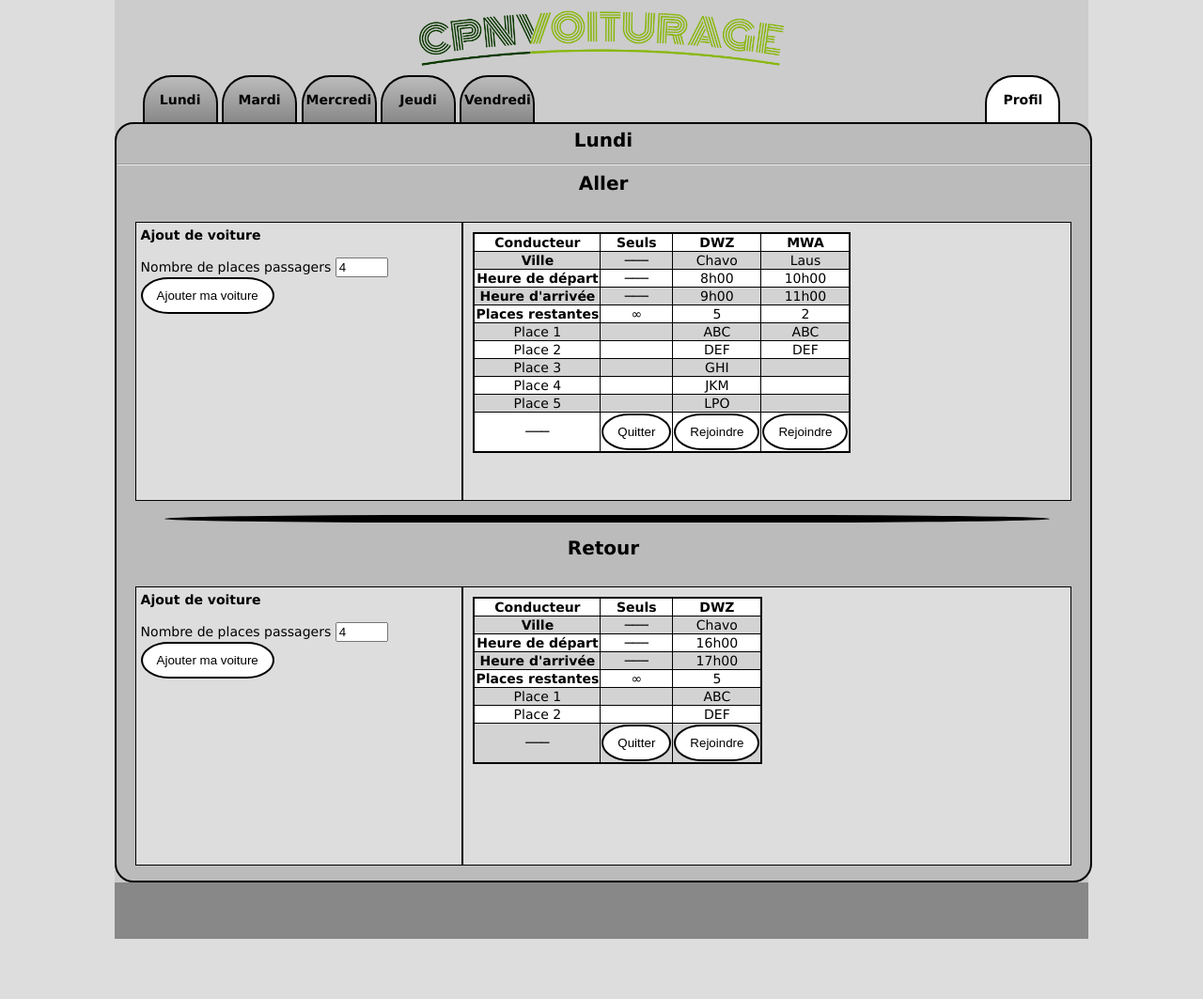
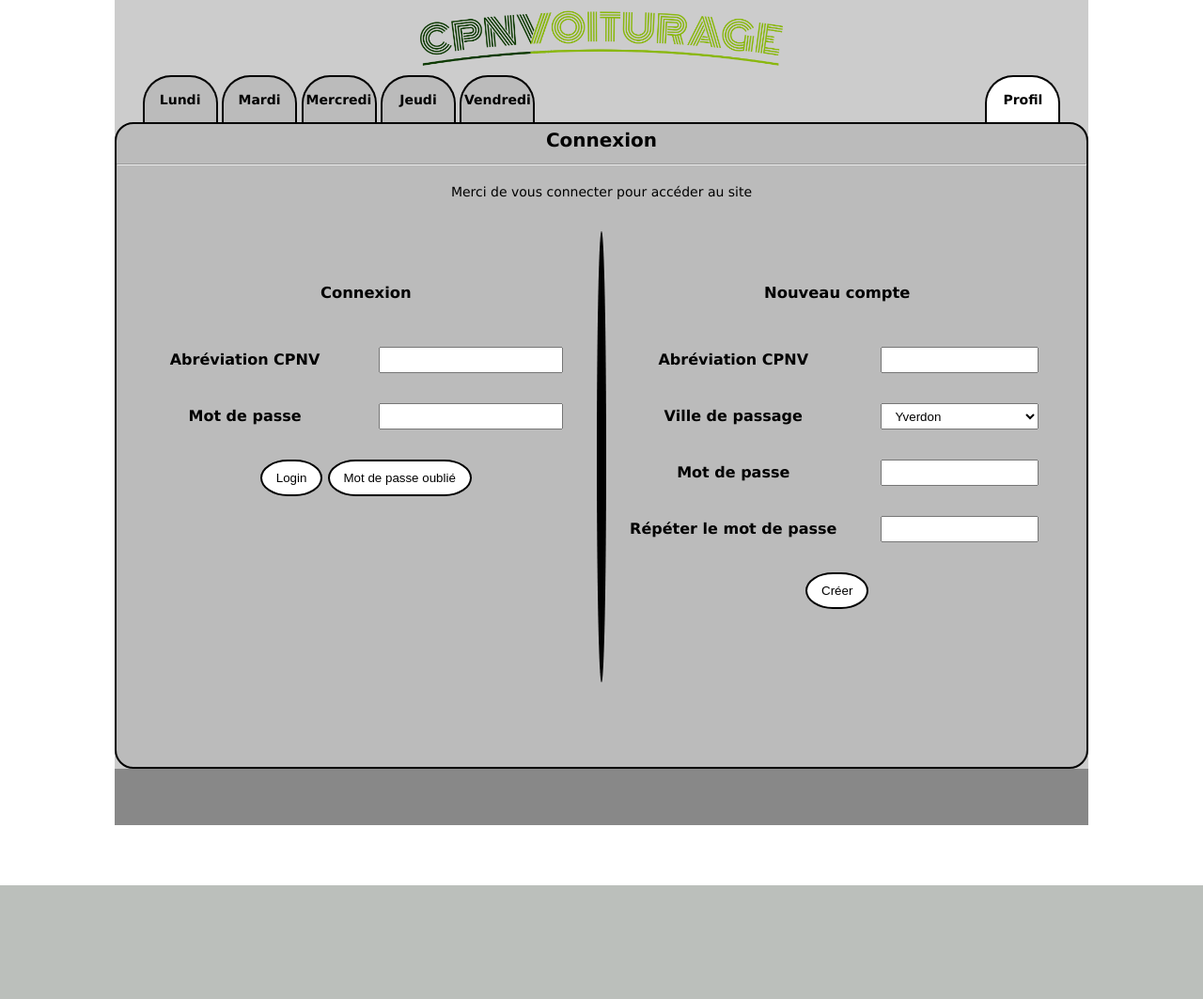
Before and after one commit to Jerome-JJT/CPNVoiturage, a PHP site: page / in a window 1280 px wide. Shown: the whole page at 94% size. After the commit the page ends 942 px from the top, so only its background shows below. Run offline with PHP 8.4, Linux system fonts and the light colour scheme; data that the repository does not hold is empty.

Commit message:
Finition des rêquetes et du css

```diff
--- a/Site/controler/views.php
+++ b/Site/controler/views.php
@@ -1,9 +1,9 @@
 <?php
 
 
-function displayHome()
+function displayLogin()
 {
-  require("view/home.php");
+  require("view/login.php");
 }
 
 function displayView()
--- a/Site/index.php
+++ b/Site/index.php
@@ -10,8 +10,8 @@ if(isset($_GET["page"]))
 {
   switch($_GET["page"])
   {
-    case "home":
-      displayHome();
+    case "login":
+      displayLogin();
       break;
 
     case "view":
@@ -23,11 +23,11 @@ if(isset($_GET["page"]))
       break;
 
     default:
-      displayView();
+      displayLogin();
 
   }
 }
 else
 {
-  displayView();
+  displayLogin();
 }
--- a/Site/view/cars.php
+++ b/Site/view/cars.php
@@ -53,8 +53,8 @@ $cars = array(
         )
       )
     )
+
   )
-
 );
 
 ?>
@@ -66,6 +66,7 @@ $cars = array(
     <strong>Aller</strong>
   </div>
 
+  <div>
     <div class="travelCase" style="width: 35%">
       <strong>Ajout de voiture</strong><br><br>
 
@@ -154,6 +155,7 @@ $cars = array(
           <?php endforeach ?>
         </tr>
       </table>
+    </div>
   </div>
 </div>
 
--- a/Site/view/gabarit.php
+++ b/Site/view/gabarit.php
@@ -3,6 +3,7 @@
     <link rel="stylesheet" href="view/styles/styles.css">
     <link rel="stylesheet" href="view/styles/cars.css">
     <link rel="stylesheet" href="view/styles/login.css">
+    <link rel="stylesheet" href="view/styles/profil.css">
 
     <title><?= $title != null ? $title : "CPNVoiturage" ?></title>
   </head>
@@ -13,7 +14,9 @@
       <div id="content">
         <div id="title" style="height: 80px">
           <!--<h2>CPNVoiturage</h2>-->
-          <img style="height:80px" src="view/images/PourGG.png">
+          <a href="/">
+            <img src="view/images/PourGG.png">
+          </a>
         </div>
 
 
--- a/Site/view/home.php
+++ b/Site/view/login.php
@@ -12,7 +12,7 @@ $pageTitle = "Connexion";
 
 <div id="login-page">
   <p style="text-align:center">
-    Merci de vous connecter...
+    Merci de vous connecter pour accéder au site
   </p>
 
   <div class="login-block">
--- a/Site/view/styles/cars.css
+++ b/Site/view/styles/cars.css
@@ -20,6 +20,8 @@
 }
 
 .carTable {
+  min-width: 400px;
+
   margin: 5px;
   border: 2px solid black;
 
--- a/Site/view/styles/login.css
+++ b/Site/view/styles/login.css
@@ -5,6 +5,13 @@
   margin: 20px;
 }
 
+@media (max-width: 800px)
+{
+  #login-page
+  {
+    margin: 20px 5px;
+  }
+}
 
 #login-page h3 {
   text-align: center;
@@ -20,6 +27,7 @@
 
 .login-table input, .login-table select {
   width: 80%;
+  min-width: 120px;
   height: 28px;
 }
 
@@ -30,12 +38,12 @@
   display:inline-block;
   vertical-align:top;
 
-  margin-top: 100px;
+  margin-top: 60px;
 }
 
 .login-bar {
   width: 1%;
-  height: 90%;
+  height: 80%;
 
   display:inline-block;
   vertical-align:top;
--- /dev/null
+++ b/Site/view/styles/profil.css
@@ -0,0 +1,17 @@
+
+.profilTable {
+  min-width: 750px;
+
+  background-color: #dddddd;
+
+  border: 1px solid black;
+  border-spacing: 0;
+}
+
+.profilTable th, .profilTable td {
+  width: 10%;
+  height: 40px;
+
+  border: 1px solid black;
+  text-align: center;
+}
--- a/Site/view/styles/styles.css
+++ b/Site/view/styles/styles.css
@@ -1,8 +1,12 @@
+
+html {
+  overflow-y: scroll;
+}
 
 body
 {
   //background-color: red;
-  background-color: #dddddd;
+  background-color: #ffffff;
 
   font-family: Verdana;
   font-size: 14px;
@@ -15,6 +19,7 @@ body
     //background-color: #cccccc;
 
     width: 90%;
+    min-width: 550px;
 
     margin-left: 5%;
     margin-bottom: 5%;
@@ -30,6 +35,10 @@ body
 
     text-align: center;
 
+}
+#title img {
+  max-width: 400px;
+  width: 90%;
 }
 
 #content
@@ -66,6 +75,8 @@ body
 
   border: 2px solid black;
   border-radius: 20px;
+
+  box-sizing: border-box;
 }
 
 
@@ -144,36 +155,34 @@ h2
   text-align: center;
 
   background-color: #bbbbbb;
-  background-image: linear-gradient(0deg, #888888 0%, #bbbbbb 100%);
+  //background-image: linear-gradient(0deg, #888888 0%, #bbbbbb 100%);
 }
 .nav-tab:hover, .day-tab:hover {
-  background-image: linear-gradient(180deg, #aaaaaa 0%, #ffffff 100%);
+  background-color: #dddddd;
+  //background-image: linear-gradient(180deg, #aaaaaa 0%, #ffffff 100%);
 }
 
-
-.profilTable {
-  min-width: 750px;
-
-  background-color: #dddddd;
-
-  border: 1px solid black;
-  border-spacing: 0;
-}
-
-.profilTable th, .profilTable td {
-  width: 10%;
-  height: 40px;
-
-  border: 1px solid black;
-  text-align: center;
-}
 
 select {
   padding: 5px 10px;
 }
 
 
+@media (max-width: 700px) /* VERY SMOL */
+{
+  #site
+  {
+      width: 98%;
 
+      margin-left: 1%;
+  }
+
+  #content
+  {
+      margin-left: 1%;
+      margin-right: 1%;
+  }
+}
 @media (min-width: 800px) /* BIG */
 {
   body
@@ -218,6 +227,7 @@ select {
 
   .nav-tab {
     width: 120px;
+    height: 45px;
 
     border-left: 2px solid black;
     border-right: 2px solid black;
```
Lines whose indentation alone changed are shown as unchanged.
